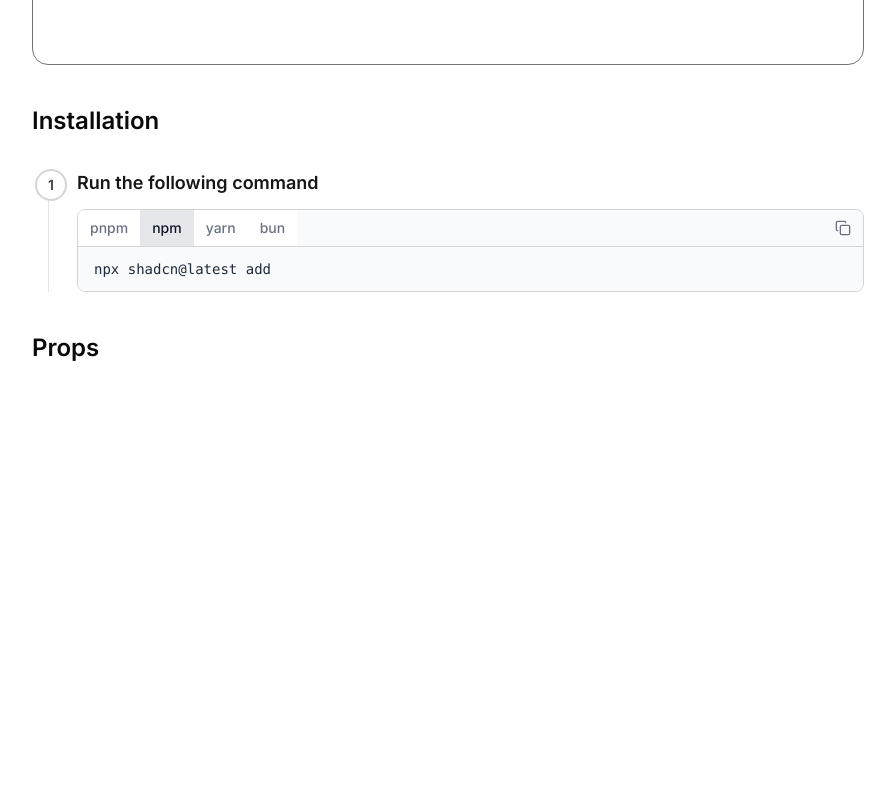
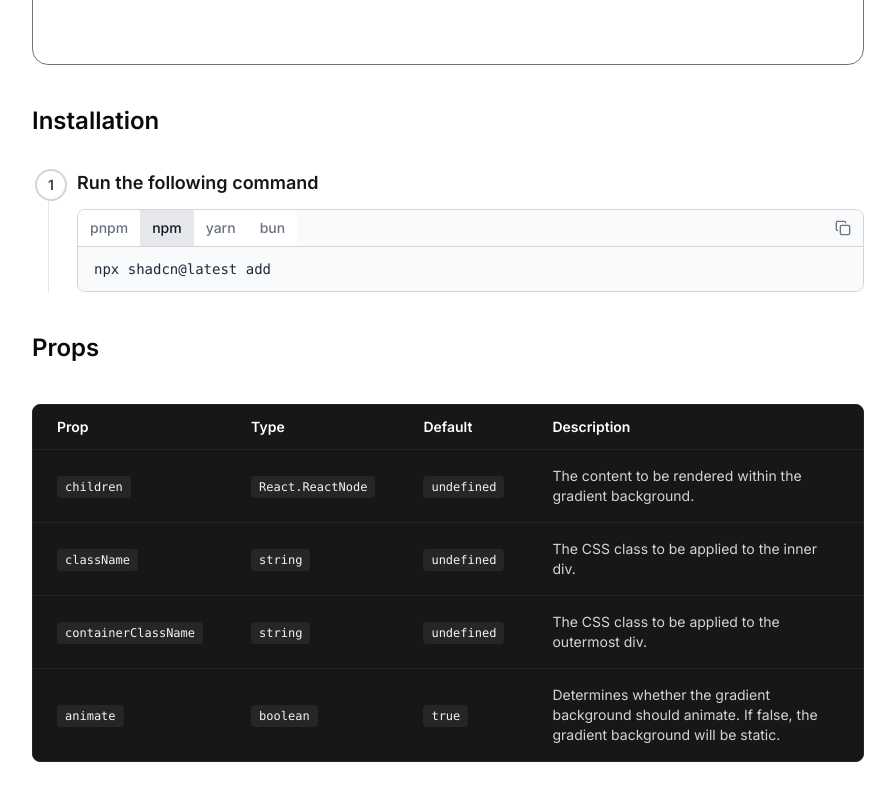
Before and after one commit to Deshmukh-Ayush/Cloff-UI, a Next.js app: page /components/interactive-button in a window 1280 px wide. Shown: the part 723-1523 px from the top of the page, without its empty margins (208-1103 px from the left). Before the commit the page ends 1167 px from the top, so only its background shows below. Built offline with nearby package versions, Linux system fonts and the light colour scheme.

Commit message:
props-table component for docs-ui and updated the code snippet component

```diff
--- a/src/app/components/(components)/interactive-button/page.tsx
+++ b/src/app/components/(components)/interactive-button/page.tsx
@@ -9,6 +9,7 @@ import {
   PreviewTab,
   PreviewTabs,
 } from "@/components/docs-ui/preview";
+import { PropsTable } from "@/components/docs-ui/props-table";
 import { CodeBlock } from "@/components/ui/code-block";
 import { Step, Steps } from "@/components/ui/steps";
 import { Tabs, TabsContent, TabsList, TabsTrigger } from "@/components/ui/tabs";
@@ -26,6 +27,34 @@ export default function Page() {
               Interactive Button
             </button>
           </div> `;
+
+  const propsData = [
+    {
+      prop: "children",
+      type: "React.ReactNode",
+      default: "undefined",
+      description: "The content to be rendered within the gradient background.",
+    },
+    {
+      prop: "className",
+      type: "string",
+      default: "undefined",
+      description: "The CSS class to be applied to the inner div.",
+    },
+    {
+      prop: "containerClassName",
+      type: "string",
+      default: "undefined",
+      description: "The CSS class to be applied to the outermost div.",
+    },
+    {
+      prop: "animate",
+      type: "boolean",
+      default: "true",
+      description:
+        "Determines whether the gradient background should animate. If false, the gradient background will be static.",
+    },
+  ];
 
   const commands = {
     pnpm: "pnpm dlx shadcn@latest  init",
@@ -100,6 +129,30 @@ export default function Page() {
         </Steps>
 
         <SubHeading className="mt-10">Props</SubHeading>
+        <PropsTable className="mt-10">
+          <PropsTable.Header>
+            <PropsTable.HeaderCell>Prop</PropsTable.HeaderCell>
+            <PropsTable.HeaderCell>Type</PropsTable.HeaderCell>
+            <PropsTable.HeaderCell>Default</PropsTable.HeaderCell>
+            <PropsTable.HeaderCell>Description</PropsTable.HeaderCell>
+          </PropsTable.Header>
+          <PropsTable.Body>
+            {propsData.map((prop, index) => (
+              <PropsTable.Row key={index}>
+                <PropsTable.Cell>
+                  <PropsTable.Code>{prop.prop}</PropsTable.Code>
+                </PropsTable.Cell>
+                <PropsTable.Cell>
+                  <PropsTable.Code>{prop.type}</PropsTable.Code>
+                </PropsTable.Cell>
+                <PropsTable.Cell>
+                  <PropsTable.Code>{prop.default}</PropsTable.Code>
+                </PropsTable.Cell>
+                <PropsTable.Cell>{prop.description}</PropsTable.Cell>
+              </PropsTable.Row>
+            ))}
+          </PropsTable.Body>
+        </PropsTable>
       </div>
     </div>
   );
--- a/src/components/docs-ui/code-snippet.tsx
+++ b/src/components/docs-ui/code-snippet.tsx
@@ -1,5 +1,6 @@
 import React, { useState } from "react";
 import { Check, Copy } from "lucide-react";
+import { cn } from "@/lib/utils";
 
 // Base Snippet component
 export const Snippet = ({
@@ -11,7 +12,10 @@ export const Snippet = ({
 }) => {
   return (
     <div
-      className={`flex flex-col gap-0 overflow-hidden rounded-lg border border-neutral-300 bg-white text-neutral-800 dark:border-neutral-800 dark:bg-neutral-900 dark:text-neutral-100 ${className}`}
+      className={cn(
+        "flex flex-col gap-0 overflow-hidden rounded-lg border border-neutral-300 bg-white text-neutral-800 dark:border-neutral-800 dark:bg-neutral-900 dark:text-neutral-100",
+        className,
+      )}
     >
       {children}
     </div>
--- /dev/null
+++ b/src/components/docs-ui/props-table.tsx
@@ -0,0 +1,116 @@
+import { cn } from "@/lib/utils";
+import React from "react";
+
+// Base Props table
+export const PropsTable = ({
+  children,
+  className = "",
+}: {
+  children: React.ReactNode;
+  className?: string;
+}) => {
+  return (
+    <div
+      className={cn(
+        "overflow-hidden rounded-lg border border-neutral-800 bg-neutral-900",
+        className,
+      )}
+    >
+      <table className="w-full">{children}</table>
+    </div>
+  );
+};
+
+// Table Header
+const PropsTableHeader = ({ children }: { children: React.ReactNode }) => {
+  return (
+    <thead className="border-b border-neutral-800 bg-neutral-900">
+      <tr>{children}</tr>
+    </thead>
+  );
+};
+
+// Table Header Cell
+const PropsTableHeaderCell = ({
+  children,
+  className = "",
+}: {
+  children: React.ReactNode;
+  className?: string;
+}) => {
+  return (
+    <th
+      className={cn(
+        "px-6 py-3 text-left text-sm font-semibold text-white",
+        className,
+      )}
+    >
+      {children}
+    </th>
+  );
+};
+
+// Table Body
+const PropsTableBody = ({ children }: { children: React.ReactNode }) => {
+  return <tbody>{children}</tbody>;
+};
+
+// Table Row
+const PropsTableRow = ({
+  children,
+  className = "",
+}: {
+  children: React.ReactNode;
+  className?: string;
+}) => {
+  return (
+    <tr
+      className={cn("border-b border-neutral-800 last:border-b-0", className)}
+    >
+      {children}
+    </tr>
+  );
+};
+
+// Table Cell
+const PropsTableCell = ({
+  children,
+  className = "",
+}: {
+  children: React.ReactNode;
+  className?: string;
+}) => {
+  return (
+    <td className={cn("px-6 py-4 text-sm text-neutral-300", className)}>
+      {children}
+    </td>
+  );
+};
+
+// Code Badge (for prop names and types)
+const PropsTableCode = ({
+  children,
+  className = "",
+}: {
+  children: React.ReactNode;
+  className?: string;
+}) => {
+  return (
+    <code
+      className={cn(
+        "rounded bg-neutral-800 px-2 py-1 font-mono text-xs text-neutral-100",
+        className,
+      )}
+    >
+      {children}
+    </code>
+  );
+};
+
+// Attach subcomponents to main component
+PropsTable.Header = PropsTableHeader;
+PropsTable.HeaderCell = PropsTableHeaderCell;
+PropsTable.Body = PropsTableBody;
+PropsTable.Row = PropsTableRow;
+PropsTable.Cell = PropsTableCell;
+PropsTable.Code = PropsTableCode;
```
